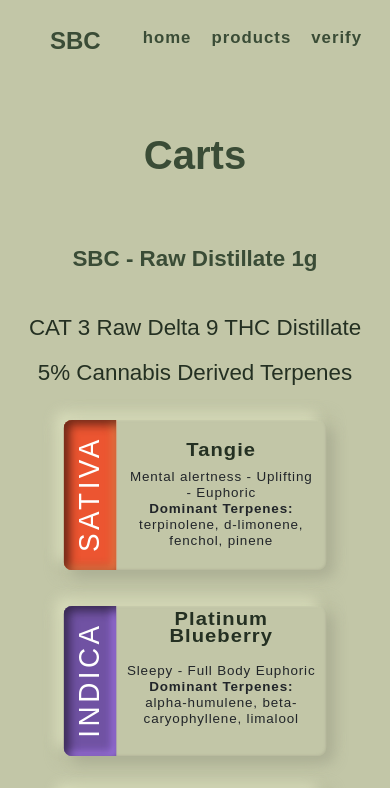
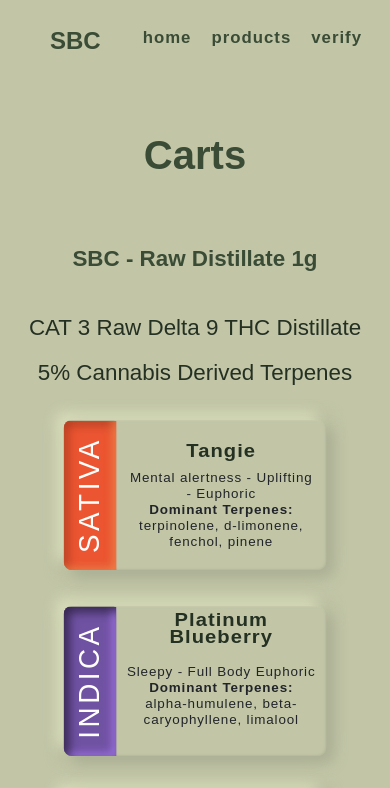
Before and after one commit to Tooboi/SBC, a plain HTML site: page carts.html in a window 390 px wide. Shown: the top 788 px of the page. Drawn offline with nearby package versions, Linux system fonts and the light colour scheme; a web font is replaced by a local one.

Commit message:
Update style.css

```diff
--- a/style.css
+++ b/style.css
@@ -532,8 +532,7 @@
     width: 250;
   }
   .overlap-group {
-    height: 151px;
-    margin-top: -1px;
+    height: 150px;
     position: relative;
     width: 250px;
   }
@@ -555,7 +554,8 @@
     display: flex;
     flex-direction: column;
     justify-content: center;
-  }
+
+}
   .frame {
     align-items: center;
     border: 1px none;
@@ -620,9 +620,9 @@
   .strain-type-sat {
     background-color: #ec5531;
     border: 1px none;
-    box-shadow: inset 4px 4px 10px #5e2214e6, inset -4px -4px 8px #ff884ee6,
-      inset 4px -4px 8px #5e221480, inset -4px 4px 8px #5e221433,
-      -1px -1px 2px #5e221480, 1px 1px 2px #ff884e4c;
+    box-shadow: inset 4px 4px 10px #5e221435, inset -4px -4px 8px #ff884ee6,
+      inset 4px -4px 8px #5e221435, inset -4px 4px 8px #5e221435,
+      -1px -1px 2px #5e221435, 1px 1px 2px #ff884e35;
     height: 150px;
     left: 0;
     position: absolute;
```
